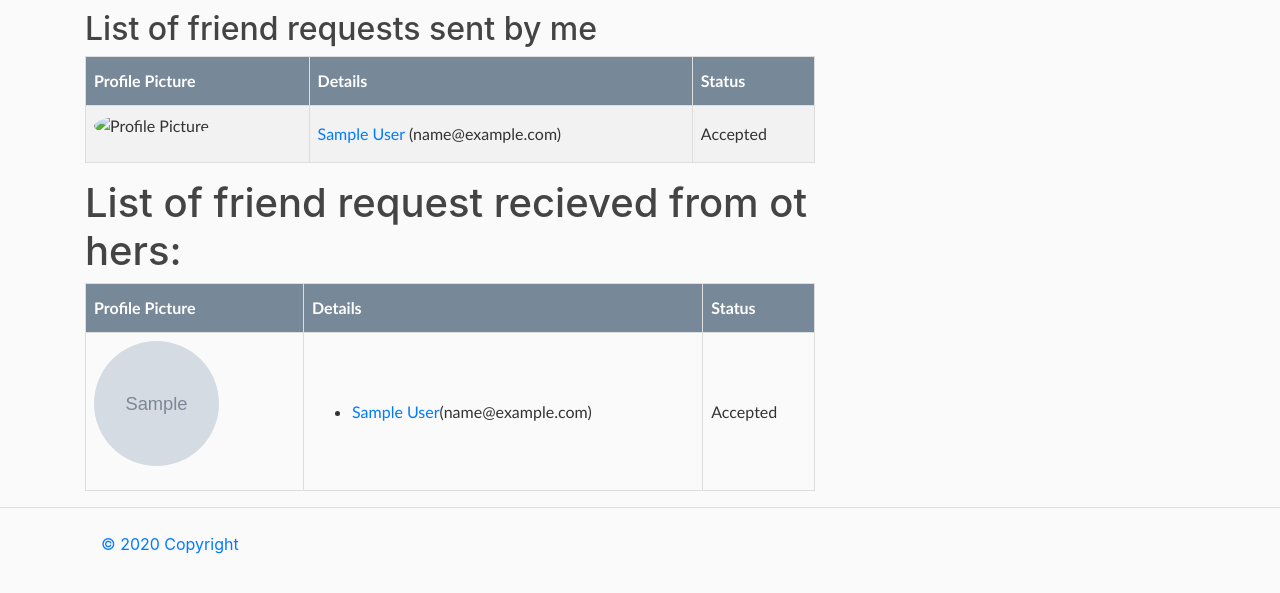
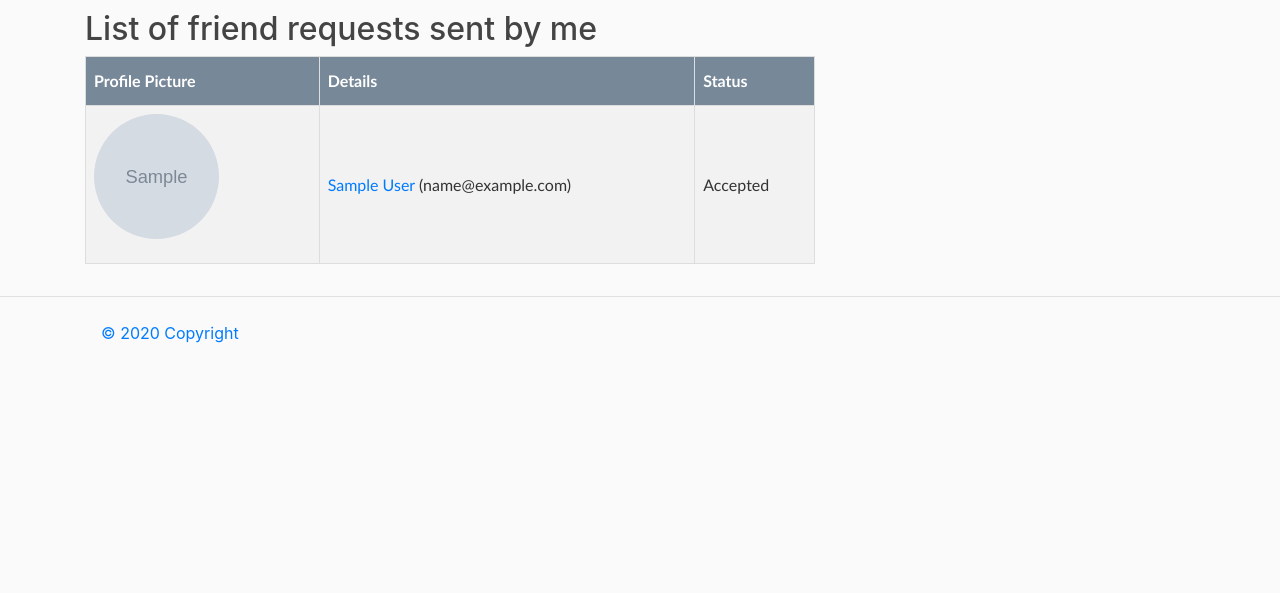
Before and after one commit to akshatz/FacebookClone, a Django app: page /friend/list/ in a window 1280 px wide. Shown: the part 70-663 px from the top of the page. Run offline with Django 3.2, Linux system fonts and the light colour scheme; a user stored in the database is signed in; tables that the repository leaves empty hold one stand-in row (values such as "Sample post"); grey boxes marked "Sample" are stand-in pictures; some libraries are stand-ins or nearby versions.

Commit message:
Resolved to Issue of displaying friend list

```diff
--- a/blog/static/blog/main.css
+++ b/blog/static/blog/main.css
@@ -88,6 +88,7 @@ word-break:break-all;
 }
 
 .friends {
+  word-break:break-all;
   font-family: "Trebuchet MS", Arial, Helvetica, sans-serif;
   border-collapse: collapse;
   width: 100%;
--- a/friend/templates/friend/friend_list.html
+++ b/friend/templates/friend/friend_list.html
@@ -9,9 +9,10 @@
         <th>Status</th>
     </tr>
     {% for result in results_to_user %}
+
     <tr>
         <td>
-            <img src="{{result.profile.image.url}}" class="rounded-circle account-img" alt="Profile Picture">
+            <img src="{{result.to_user.profile.image.url}}" class="rounded-circle account-img" alt="Profile Picture">
         </td>
         <td>
             <a href="{% url 'profile' result.to_user.id %}">{{result.to_user.first_name}} {{result.to_user.last_name }}</a> ({{ result.to_user.email }})
@@ -27,18 +28,14 @@
     {% endfor %}
     </table>
     <p></p>
-    <h1>List of friend request recieved from others:</h1>
+    <!-- <h2>List of friend requests recieved by me</h2>
     <table border="1px solid #fff" class = "friends">
         <tr>
             <th>Profile Picture</th>
             <th>Details</th>
             <th>Status</th>
         </tr>
-    {% for result in results_to_user %}
-        {% if result.from_user == result.to_user %}
-        <tr>{{pass}}</tr>
-        {% endif %}
-        <tr>
+    {% for result in result.from_user %}
         <td>
             <img src="{{ result.from_user.profile.image.url }}" class="rounded-circle account-img"/>
         </td>
@@ -50,13 +47,15 @@
         </td>
         {% if result.status == "accepted" %}
             <td>Accepted</td>
-        {% elif result.status == "pending" %}
+        {% endif %}
+        {% if result.status == "pending" %}
             <td>Pending</td>
-        {% elif result.status == "decline" %}
+        {% endif %}
+        {% if result.status != "accepted" %}
             <td>Rejected</td>
         {% endif %}
         </tr>
         {% endfor %}
-    </table>
+    </table> -->
 
 {% endblock %}
--- a/friend/views.py
+++ b/friend/views.py
@@ -19,8 +19,8 @@ User = get_user_model()
 @login_required(login_url='login/')
 def friend_list(request):
     context = {
-        'results_from_user': Friend.objects.filter(from_user=request.user),
-        'results_to_user': Friend.objects.filter(to_user=request.user.id)
+        'results_to_user': Friend.objects.all(),
+        'results_from_user': Friend.objects.filter(from_user=request.user.id),
     }
     return render(request, 'friend/friend_list.html', context)
 
--- a/users/views.py
+++ b/users/views.py
@@ -65,7 +65,7 @@ def activate_account(request, uidb64, token):
 
 
 def users_list(request):
-    """TO list all friends of a user"""
+    """To list all friends of a user"""
     users = Profile.objects.exclude(user=request.user)
     context = {
         'users': users
```
